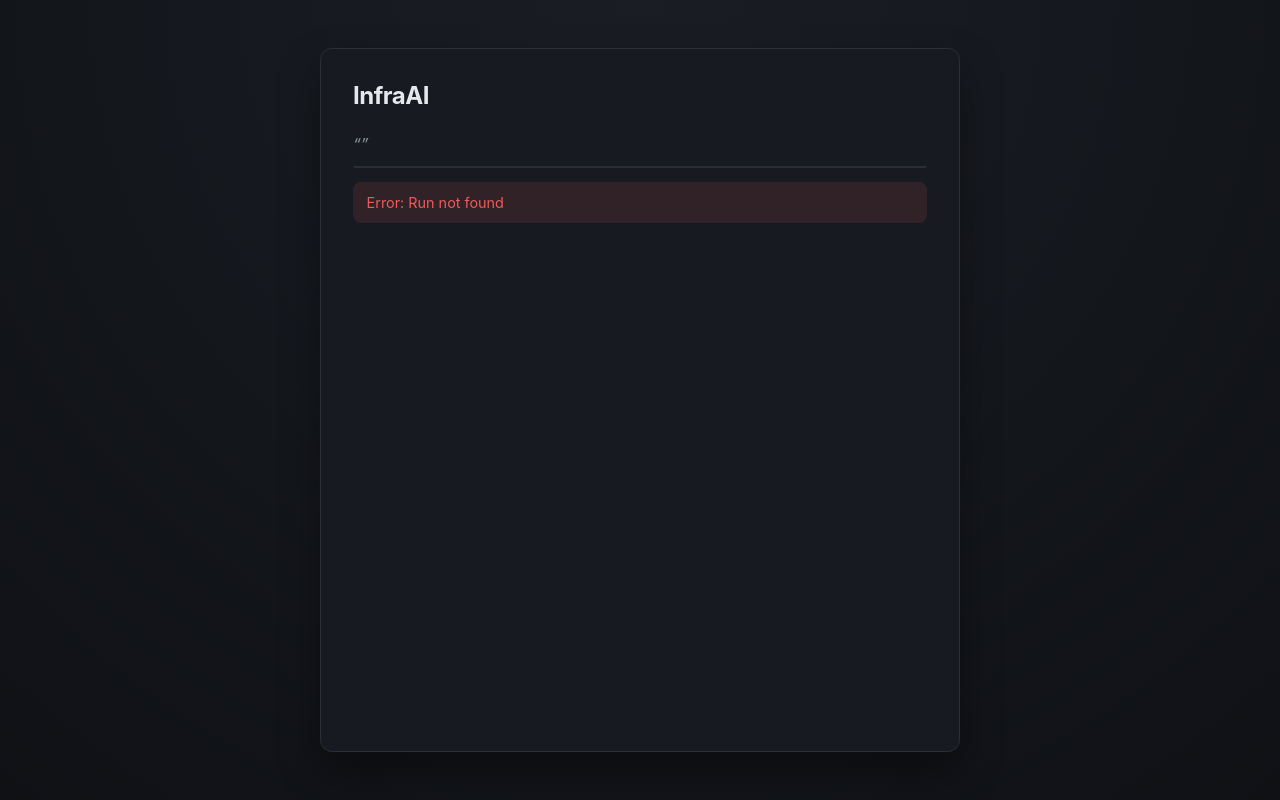
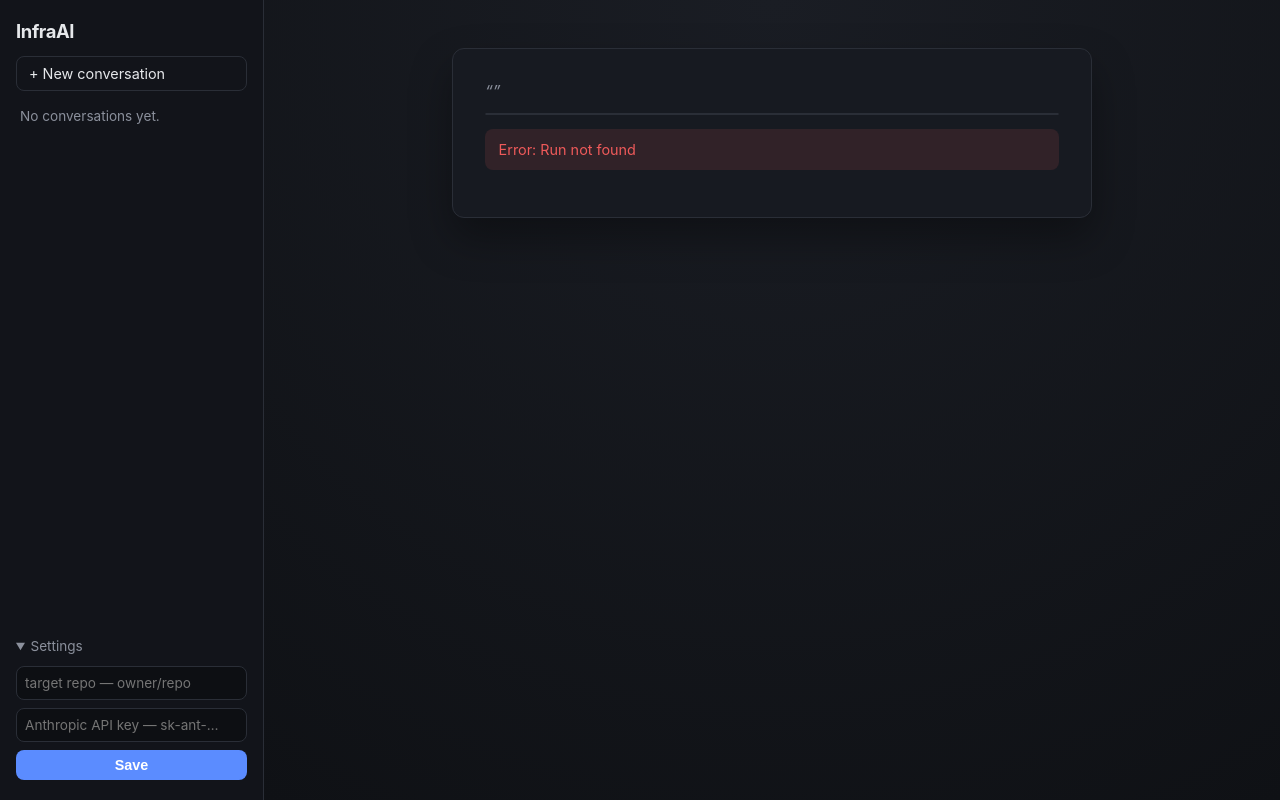
Before and after one commit to mgonzalezsanz/InfraAi, a FastAPI app: page /runs/1 in a window 1280 px wide. Run offline with FastAPI, Linux system fonts and the light colour scheme.

Commit message:
Add sidebar UI: conversations list + settings (API key, target repo)
- layout.html: persistent left sidebar (New conversation, past runs with
  live status, Settings); index/run_page extend it.
- Settings form (POST /settings) holds the Anthropic API key and target
  repo in server memory, seeded from env; the key is never rendered back.
- get_planner_llm/get_editor_llm take an api_key; build_graph threads it
  to the planner and editor agents, falling back to ANTHROPIC_API_KEY.
- /runs and /settings use plain form POST + redirect; run page still
  self-polls its fragment, which now OOB-updates its sidebar entry.

```diff
--- a/agents/editor_agent.py
+++ b/agents/editor_agent.py
@@ -25,9 +25,9 @@ def _build_prompt(change_plan: list[dict], repo_context: dict) -> str:
     )
 
 
-def editor_agent(state: InfraAIState, *, llm=None) -> dict:
+def editor_agent(state: InfraAIState, *, llm=None, api_key=None) -> dict:
     """Produces a minimal diff via LLM, re-invoked with error context on validator failure."""
-    llm = llm or get_editor_llm()
+    llm = llm or get_editor_llm(api_key)
     repo_context = state.get("repo_context", {})
     result = llm.invoke(_build_prompt(state.get("change_plan", []), repo_context))
 
--- a/agents/planner_agent.py
+++ b/agents/planner_agent.py
@@ -55,9 +55,9 @@ def _build_prompt(user_request: str, repo_context: dict) -> str:
     )
 
 
-def planner_agent(state: InfraAIState, *, llm=None) -> dict:
+def planner_agent(state: InfraAIState, *, llm=None, api_key=None) -> dict:
     """Classifies intent and produces a plan, answer, or clarifying question."""
-    llm = llm or get_planner_llm()
+    llm = llm or get_planner_llm(api_key)
     result = llm.invoke(_build_prompt(state["user_request"], state.get("repo_context", {})))
 
     update = {"intent": result.intent, "status": _STATUS_BY_INTENT[result.intent]}
--- a/graph.py
+++ b/graph.py
@@ -34,6 +34,7 @@ def build_graph(
     repo_path=None,
     target_repo=None,
     ref="main",
+    api_key=None,
     planner_llm=None,
     editor_llm=None,
     validate_fn=None,
@@ -45,8 +46,8 @@ def build_graph(
     graph = StateGraph(InfraAIState)
 
     graph.add_node("context", partial(context_agent, repo_path=repo_path, target_repo=target_repo, ref=ref))
-    graph.add_node("planner", partial(planner_agent, llm=planner_llm))
-    graph.add_node("editor", partial(editor_agent, llm=editor_llm))
+    graph.add_node("planner", partial(planner_agent, llm=planner_llm, api_key=api_key))
+    graph.add_node("editor", partial(editor_agent, llm=editor_llm, api_key=api_key))
     graph.add_node("validator", partial(validator_agent, validate=validate_fn, plan=plan_fn))
     graph.add_node("security_cost", partial(security_cost_agent, checkov=checkov_fn, infracost=infracost_fn))
     graph.add_node("pr", partial(pr_agent, target_repo=target_repo, open_pr=open_pr_fn))
--- a/ui/app.py
+++ b/ui/app.py
@@ -3,32 +3,39 @@ import threading
 import uuid
 
 from fastapi import FastAPI, Form, Request
-from fastapi.responses import HTMLResponse
+from fastapi.responses import HTMLResponse, RedirectResponse
 from fastapi.staticfiles import StaticFiles
 from fastapi.templating import Jinja2Templates
 
 from graph import build_graph
 from state import create_initial_state
 
-# The repo InfraAI reads (context) and opens PRs against (pr agent). Unset ->
-# context falls back to the bundled fixture.
-TARGET_REPO = os.environ.get("INFRAI_TARGET_REPO")
+# Server-remembered settings. The settings form overrides and remembers; a blank
+# API-key field keeps the current one (a blank target repo clears it). Seeded
+# from the environment so `.env` still works untouched. Local single-user dev
+# server — the key lives only in this process's memory, is never rendered back,
+# and is never written to a run record.
+_settings = {
+    "anthropic_api_key": os.environ.get("ANTHROPIC_API_KEY", ""),
+    "target_repo": os.environ.get("INFRAI_TARGET_REPO", ""),
+}
 
 app = FastAPI(title="InfraAI")
 templates = Jinja2Templates(directory="ui/templates")
 app.mount("/static", StaticFiles(directory="ui/static"), name="static")
 
+# Conversations for this app run, keyed by id, in creation order.
 _runs: dict[str, dict] = {}
 _lock = threading.Lock()
 
 _TERMINAL_STATUSES = {"pr_open", "answered", "needs_clarification", "needs_human"}
 
 
-def _execute(run_id: str, user_request: str) -> None:
+def _execute(run_id: str, user_request: str, api_key: str, target_repo: str) -> None:
     log = []
     result = {}
     try:
-        graph = build_graph(target_repo=TARGET_REPO)
+        graph = build_graph(target_repo=target_repo or None, api_key=api_key or None)
         for update in graph.stream(create_initial_state(user_request), stream_mode="updates"):
             for node_name, node_update in update.items():
                 result.update(node_update)
@@ -50,24 +57,64 @@ def _execute(run_id: str, user_request: str) -> None:
             _runs[run_id]["error"] = str(exc)
 
 
+def _conversation_status(run: dict) -> str:
+    if run["error"]:
+        return "error"
+    if not run["done"]:
+        return "running"
+    return run["result"].get("status", "done")
+
+
+def _sidebar_context(active_id: str | None = None) -> dict:
+    with _lock:
+        conversations = [
+            {"id": rid, "label": run["user_request"], "status": _conversation_status(run)}
+            for rid, run in _runs.items()
+        ]
+    return {
+        "conversations": list(reversed(conversations)),
+        "active_id": active_id,
+        "target_repo": _settings["target_repo"],
+        "has_api_key": bool(_settings["anthropic_api_key"]),
+    }
+
+
 @app.get("/", response_class=HTMLResponse)
 def index(request: Request):
-    return templates.TemplateResponse(request, "index.html", {})
+    return templates.TemplateResponse(request, "index.html", _sidebar_context())
 
 
-@app.post("/runs", response_class=HTMLResponse)
+@app.post("/settings")
+def update_settings(
+    request: Request,
+    anthropic_api_key: str = Form(""),
+    target_repo: str = Form(""),
+):
+    if anthropic_api_key.strip():
+        _settings["anthropic_api_key"] = anthropic_api_key.strip()
+    _settings["target_repo"] = target_repo.strip()
+    return RedirectResponse(request.headers.get("referer") or "/", status_code=303)
+
+
+@app.post("/runs")
 def create_run(request: Request, user_request: str = Form(...)):
     run_id = uuid.uuid4().hex[:8]
     with _lock:
         _runs[run_id] = {"user_request": user_request, "log": [], "done": False, "error": None, "result": {}}
-    threading.Thread(target=_execute, args=(run_id, user_request), daemon=True).start()
-    return templates.TemplateResponse(request, "run_fragment.html", {"run_id": run_id, **_runs[run_id]})
+    threading.Thread(
+        target=_execute,
+        args=(run_id, user_request, _settings["anthropic_api_key"], _settings["target_repo"]),
+        daemon=True,
+    ).start()
+    return RedirectResponse(f"/runs/{run_id}", status_code=303)
 
 
 @app.get("/runs/{run_id}", response_class=HTMLResponse)
 def get_run(request: Request, run_id: str):
     with _lock:
-        run = dict(_runs.get(run_id, {"log": [], "done": True, "error": "Run not found", "result": {}}))
-    ctx = {"run_id": run_id, **run}
-    template = "run_fragment.html" if request.headers.get("hx-request") else "run_page.html"
-    return templates.TemplateResponse(request, template, ctx)
+        run = dict(_runs.get(run_id, {"user_request": "", "log": [], "done": True, "error": "Run not found", "result": {}}))
+    # htmx polls the fragment; a direct visit / sidebar click renders the full page
+    if request.headers.get("hx-request"):
+        ctx = {"run_id": run_id, **run, "oob_sidebar": True, "sidebar_status": _conversation_status(run)}
+        return templates.TemplateResponse(request, "run_fragment.html", ctx)
+    return templates.TemplateResponse(request, "run_page.html", {"run_id": run_id, **run, **_sidebar_context(run_id)})
--- a/ui/static/style.css
+++ b/ui/static/style.css
@@ -2,6 +2,7 @@
   color-scheme: dark;
   --bg: #0f1115;
   --card: #171a21;
+  --sidebar: #12141a;
   --border: #2a2e37;
   --text: #e6e8eb;
   --muted: #8b909c;
@@ -18,15 +19,94 @@ body {
   margin: 0;
   min-height: 100vh;
   display: flex;
+  background: var(--bg);
+  color: var(--text);
+}
+
+/* ---- sidebar ---- */
+
+.sidebar {
+  width: 264px;
+  flex-shrink: 0;
+  height: 100vh;
+  position: sticky;
+  top: 0;
+  display: flex;
+  flex-direction: column;
+  gap: 0.85rem;
+  padding: 1.25rem 1rem;
+  background: var(--sidebar);
+  border-right: 1px solid var(--border);
+}
+
+.brand {
+  font-size: 1.15rem;
+  font-weight: 700;
+  letter-spacing: -0.02em;
+  color: var(--text);
+  text-decoration: none;
+}
+
+.new-conv {
+  padding: 0.5rem 0.75rem;
+  border: 1px solid var(--border);
+  border-radius: 8px;
+  color: var(--text);
+  text-decoration: none;
+  font-size: 0.9rem;
+}
+
+.new-conv:hover { border-color: var(--accent); }
+
+.conversations {
+  flex: 1;
+  min-height: 0;
+  overflow-y: auto;
+  display: flex;
+  flex-direction: column;
+  gap: 0.25rem;
+}
+
+.conversations .empty { color: var(--muted); font-size: 0.85rem; margin: 0.25rem 0.25rem; }
+
+.conv {
+  display: flex;
+  align-items: baseline;
+  justify-content: space-between;
+  gap: 0.5rem;
+  padding: 0.5rem 0.6rem;
+  border-radius: 8px;
+  text-decoration: none;
+  color: var(--muted);
+  font-size: 0.85rem;
+}
+
+.conv:hover { background: rgba(255, 255, 255, 0.04); }
+.conv.active { background: rgba(91, 140, 255, 0.12); color: var(--text); }
+
+.conv-label {
+  overflow: hidden;
+  text-overflow: ellipsis;
+  white-space: nowrap;
+}
+
+.conv .status { font-size: 0.7rem; flex-shrink: 0; }
+
+/* ---- main ---- */
+
+.main {
+  flex: 1;
+  min-width: 0;
+  padding: 3rem 1.5rem;
+  display: flex;
   justify-content: center;
-  padding: 3rem 1rem;
   background: radial-gradient(circle at top, #1a1d24, var(--bg));
-  color: var(--text);
 }
 
 .card {
   width: 100%;
   max-width: 640px;
+  align-self: flex-start;
   background: var(--card);
   border: 1px solid var(--border);
   border-radius: 12px;
@@ -40,19 +120,17 @@ h1 {
   letter-spacing: -0.02em;
 }
 
-.home-link { color: inherit; text-decoration: none; }
-
 .subtitle {
   margin: 0 0 1.5rem;
   color: var(--muted);
   font-size: 0.9rem;
 }
 
+/* ---- forms ---- */
+
 form { display: flex; flex-direction: column; gap: 0.75rem; }
 
-textarea {
-  resize: vertical;
-  min-height: 4.5rem;
+textarea, input {
   padding: 0.75rem;
   background: #0d0f13;
   border: 1px solid var(--border);
@@ -60,9 +138,11 @@ textarea {
   color: var(--text);
   font-size: 0.95rem;
   font-family: inherit;
+  width: 100%;
 }
 
-textarea:focus { outline: none; border-color: var(--accent); }
+textarea { resize: vertical; min-height: 4.5rem; }
+textarea:focus, input:focus { outline: none; border-color: var(--accent); }
 
 button {
   align-self: flex-end;
@@ -78,13 +158,16 @@ button {
 
 button:hover { filter: brightness(1.1); }
 
-#run-container:not(:empty) { margin-top: 1.5rem; }
+.settings { font-size: 0.85rem; }
+.settings summary { color: var(--muted); cursor: pointer; padding: 0.35rem 0; }
+.settings[open] { display: flex; flex-direction: column; }
+.settings form { gap: 0.5rem; margin-top: 0.35rem; }
+.settings input { font-size: 0.85rem; padding: 0.5rem; }
+.settings button { align-self: stretch; padding: 0.45rem; }
 
-.request {
-  color: var(--muted);
-  font-style: italic;
-  margin: 0 0 0.75rem;
-}
+/* ---- run log ---- */
+
+.request { color: var(--muted); font-style: italic; margin: 0 0 0.75rem; }
 
 .log {
   list-style: none;
@@ -112,8 +195,10 @@ button:hover { filter: brightness(1.1); }
 .retry { color: var(--amber); }
 
 .status { color: var(--muted); text-transform: lowercase; }
-.status-pr_open, .status-answered { color: var(--green); }
+.status-pr_open, .status-answered, .status-done { color: var(--green); }
 .status-needs_clarification, .status-needs_human { color: var(--amber); }
+.status-error { color: var(--red); }
+.status-running { color: var(--accent); }
 
 .pending { color: var(--muted); font-style: italic; }
 
@@ -126,5 +211,13 @@ button:hover { filter: brightness(1.1); }
 .result.success { background: rgba(62, 207, 142, 0.12); color: var(--green); }
 .result.message { background: rgba(91, 140, 255, 0.12); color: var(--accent); }
 .result.error { background: rgba(239, 90, 90, 0.12); color: var(--red); }
+.result a { color: inherit; font-weight: 600; }
 
-.result a { color: inherit; font-weight: 600; }
+/* ---- narrow screens ---- */
+
+@media (max-width: 760px) {
+  body { flex-direction: column; }
+  .sidebar { width: 100%; height: auto; position: static; border-right: none; border-bottom: 1px solid var(--border); }
+  .conversations { max-height: 30vh; }
+  .main { padding: 1.5rem 1rem; }
+}
--- /dev/null
+++ b/ui/templates/layout.html
@@ -0,0 +1,42 @@
+<!doctype html>
+<html lang="en">
+<head>
+  <meta charset="utf-8">
+  <meta name="viewport" content="width=device-width, initial-scale=1">
+  <title>{% block title %}InfraAI{% endblock %}</title>
+  <link rel="stylesheet" href="/static/style.css">
+  <script src="https://unpkg.com/htmx.org@2.0.4"></script>
+</head>
+<body>
+  <aside class="sidebar">
+    <a class="brand" href="/">InfraAI</a>
+    <a class="new-conv" href="/">+ New conversation</a>
+
+    <nav class="conversations">
+      {% for c in conversations %}
+        <a href="/runs/{{ c.id }}" id="conv-{{ c.id }}" class="conv{% if c.id == active_id %} active{% endif %}">
+          <span class="conv-label">{{ c.label }}</span>
+          <span class="status status-{{ c.status }}">{{ c.status }}</span>
+        </a>
+      {% else %}
+        <p class="empty">No conversations yet.</p>
+      {% endfor %}
+    </nav>
+
+    <details class="settings"{% if not target_repo or not has_api_key %} open{% endif %}>
+      <summary>Settings</summary>
+      <form method="post" action="/settings">
+        <input type="text" name="target_repo" value="{{ target_repo }}"
+               placeholder="target repo — owner/repo" autocomplete="off" spellcheck="false">
+        <input type="password" name="anthropic_api_key" autocomplete="off"
+               placeholder="{% if has_api_key %}API key set — blank keeps it{% else %}Anthropic API key — sk-ant-…{% endif %}">
+        <button type="submit">Save</button>
+      </form>
+    </details>
+  </aside>
+
+  <main class="main">
+    {% block main %}{% endblock %}
+  </main>
+</body>
+</html>
--- a/ui/templates/run_fragment.html
+++ b/ui/templates/run_fragment.html
@@ -20,3 +20,10 @@
     {% endif %}
   {% endif %}
 </div>
+
+{% if oob_sidebar %}
+<a href="/runs/{{ run_id }}" id="conv-{{ run_id }}" class="conv active" hx-swap-oob="true">
+  <span class="conv-label">{{ user_request }}</span>
+  <span class="status status-{{ sidebar_status }}">{{ sidebar_status }}</span>
+</a>
+{% endif %}
--- a/ui/templates/run_page.html
+++ b/ui/templates/run_page.html
@@ -1,16 +1,9 @@
-<!doctype html>
-<html lang="en">
-<head>
-  <meta charset="utf-8">
-  <meta name="viewport" content="width=device-width, initial-scale=1">
-  <title>InfraAI — run {{ run_id }}</title>
-  <link rel="stylesheet" href="/static/style.css">
-  <script src="https://unpkg.com/htmx.org@2.0.4"></script>
-</head>
-<body>
-  <main class="card">
-    <h1><a class="home-link" href="/">InfraAI</a></h1>
-    {% include "run_fragment.html" %}
-  </main>
-</body>
-</html>
+{% extends "layout.html" %}
+
+{% block title %}InfraAI — {{ run_id }}{% endblock %}
+
+{% block main %}
+<div class="card">
+  {% include "run_fragment.html" %}
+</div>
+{% endblock %}
```
Also changed, not shown: tests/test_ui.py (+86 -39 lines), tools/llm.py (+13 -4 lines), ui/templates/index.html (+11 -21 lines).
